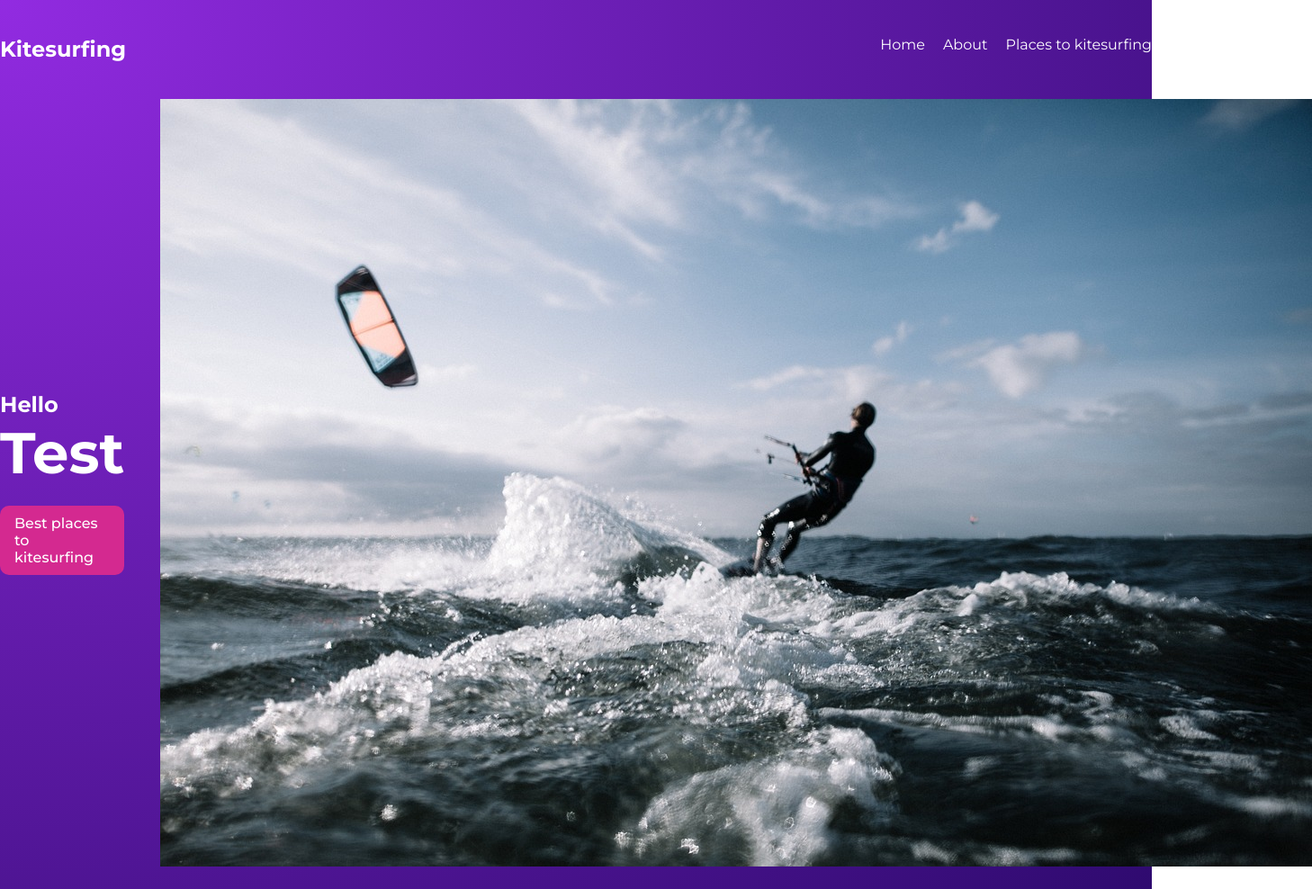
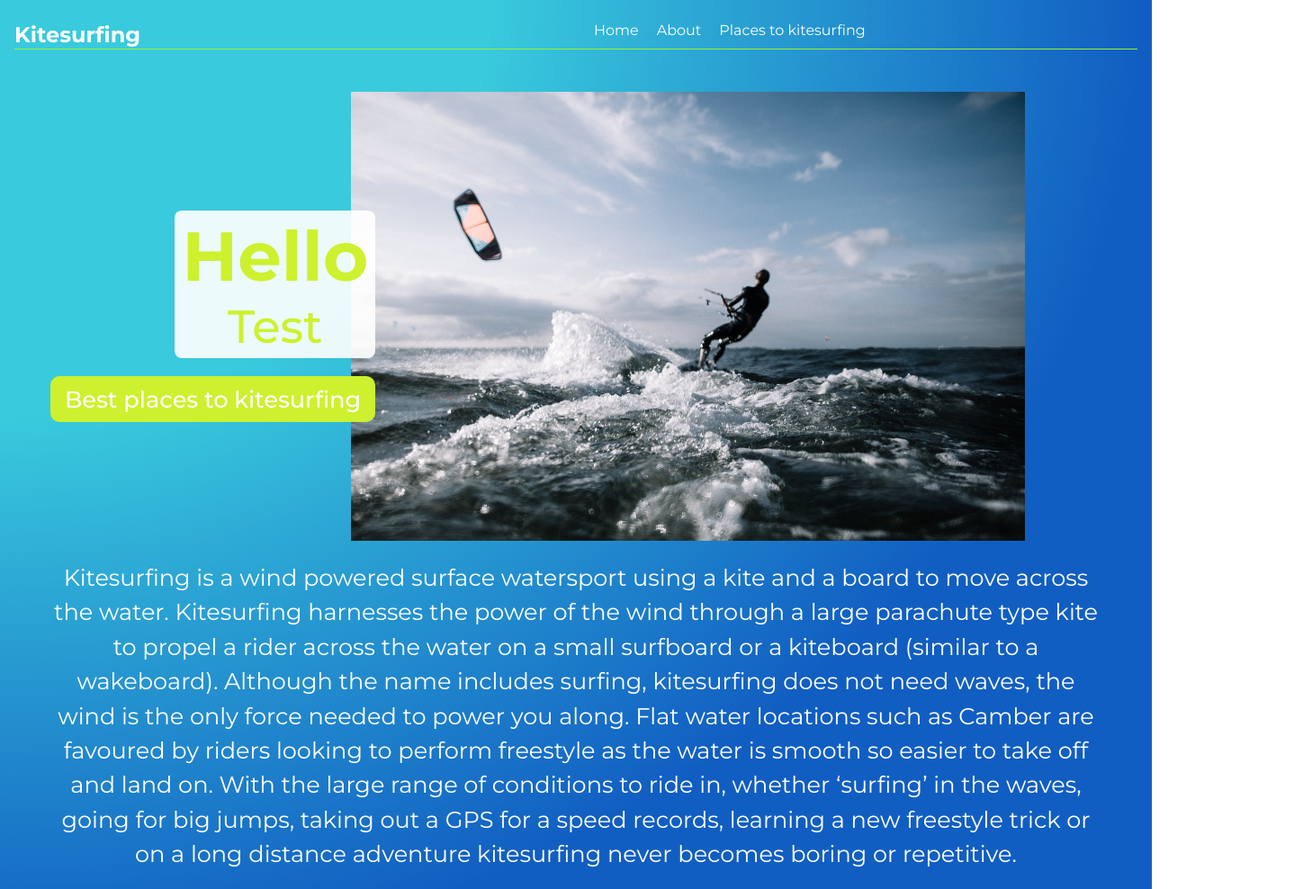
Before and after one commit to Kaweight/gatsbyTesty, a Gatsby site: page / in a window 1280 px wide. Shown: the top 988 px of the page at 90% size, 1458 px wide, since content can reach past the window. Built offline with nearby package versions, Linux system fonts and the light colour scheme; Gatsby itself is replaced by a stand-in of ours.

Commit message:
Add new styles to navi and home components

```diff
--- a/src/components/Navbar.js
+++ b/src/components/Navbar.js
@@ -1,9 +1,10 @@
+import React from 'react'
 import { Link } from 'gatsby'
-import React from 'react'
+import * as styles from '../styles/navigation.module.css'
 
 export default function Navbar() {
   return (
-    <nav>
+    <nav className={styles.Navbar}>
         <h1>Kitesurfing</h1>
         <div className="links">
             <Link to="/">Home</Link>
--- a/src/pages/index.js
+++ b/src/pages/index.js
@@ -7,12 +7,25 @@ export default function Home() {
   return (
     <Layout>
       <section className={styles.header}>
-        <div>
-          <h1>Hello</h1>
-          <h2>Test</h2>
-          <Link className={styles.btn} to="/places">Best places to kitesurfing</Link>
+        <div className={styles.wrapper}>
+          <div className={styles.elementWrapper}>
+            <div className={styles.textWrapper}>
+              <h2>Hello</h2>
+              <h3>Test</h3>
+            </div>
+            <Link className={styles.btn} to="/places">Best places to kitesurfing</Link>
+          </div>
+          <img src="/kite1.jpg" alt="kitesurfing"/>
         </div>
-        <img src="/kite1.jpg" alt="kitesurfing" />
+        <div className={styles.descriptionWrapper}>
+          <p>
+          Kitesurfing is a wind powered surface watersport using a kite and a board to move across the water.
+
+Kitesurfing harnesses the power of the wind through a large parachute type kite to propel a rider across the water on a small surfboard or a kiteboard (similar to a wakeboard).
+
+Although the name includes surfing, kitesurfing does not need waves, the wind is the only force needed to power you along. Flat water locations such as Camber are favoured by riders looking to perform freestyle as the water is smooth so easier to take off and land on. With the large range of conditions to ride in, whether ‘surfing’ in the waves, going for big jumps, taking out a GPS for a speed records, learning a new freestyle trick or on a long distance adventure kitesurfing never becomes boring or repetitive.
+          </p>
+        </div>
       </section>
     </Layout>
   )
--- a/src/styles/global.css
+++ b/src/styles/global.css
@@ -11,7 +11,8 @@ html, body {
   min-height: 100%;
 }
 body {
-  background: radial-gradient(at top left, rgba(146,43,225,1) 0%, rgba(43,9,107,1) 100%);
+  margin: 24px 16px 24px 16px;
+  background: radial-gradient(at top left, rgb(57, 202, 221) 30%, rgb(17, 94, 194) 70%);
   background-repeat: no-repeat;
 }
 p {
@@ -24,25 +25,7 @@ p {
   max-width: 1200px;
   margin: 0 auto;
 }
-nav {
-  display: grid;
-  grid-template-columns: 1fr 1fr;
-  margin: 40px auto;
-}
-nav .links {
-  display: inline-block;
-  text-align: right;
-}
-nav a {
-  display: inline-block;
-  margin-left: 20px;
-  font-weight: 400;
-  padding-bottom: 8px;
-  border-bottom: 3px solid transparent;
-}
-nav a:hover {
-  border-color: white;
-}
+
 footer p{
   text-align: center;
   color: #bbb;
--- a/src/styles/home.module.css
+++ b/src/styles/home.module.css
@@ -1,22 +1,61 @@
 .header {
-    display: grid;
-    grid-template-columns: 1fr 1fr;
-    grid-gap: 40px;
+    position: relative;
+    text-align: center;
+  }
+  .wrapper {
+    display: flex;
     align-items: center;
+    margin: auto 40px;
+    height: 40vw;
   }
+
+  .elementWrapper {
+    display: flex;
+    flex-direction: column;
+    align-items: flex-end;
+
+  }
+
+  .textWrapper {
+    background: rgba(255,255,255, 0.9);
+    padding: 4px 8px 4px 8px;
+    border-radius: 8px;
+    z-index: 1;
+  }
+
+  .descriptionWrapper {
+    display: flex;
+    align-items: center;
+    margin: auto 40px;
+    font-size: 2vw;
+  }
+
   .header h2 {
-    font-size: 4em;
+    color: rgb(205, 241, 46);
+    font-size: 6vw;
+    z-index: 1;
   }
   .header h3 {
-    font-size: 3em;
-    font-weight: 400;
-    margin-bottom: 20px;
+    color: rgb(205, 241, 46);
+    font-size: 4vw;
+    font-weight: 500;
+    z-index: 1;
   }
+
+  .header img {
+    position: absolute;
+    width: 60%;
+    left: 30%;
+  }
+
   .btn {
-    display: inline-block;
-    background: #D42990;
+    display: absolute;
+    background: rgb(205, 241, 46);
+    color: white;
+    font-size: 2vw;
     padding: 10px 16px;
     border-radius: 10px;
     margin-top: 20px;
     font-weight: 500;
+    z-index: 1;
   }
--- /dev/null
+++ b/src/styles/navigation.module.css
@@ -0,0 +1,21 @@
+nav {
+    display: grid;
+    grid-template-columns: 1fr 1fr;
+    margin-bottom: 40px;
+    border-bottom: 1px solid rgb(157, 241, 46);
+  }
+  nav .links {
+    display: inline-block;
+    text-align: right;
+  }
+  nav a {
+    display: inline-block;
+    margin-left: 20px;
+    font-weight: 400;
+    padding-bottom: 8px;
+    border-bottom: 3px solid transparent;
+  }
+  nav a:hover {
+    border-color: rgb(157, 241, 46);
+    cursor: pointer;
+  }
```
